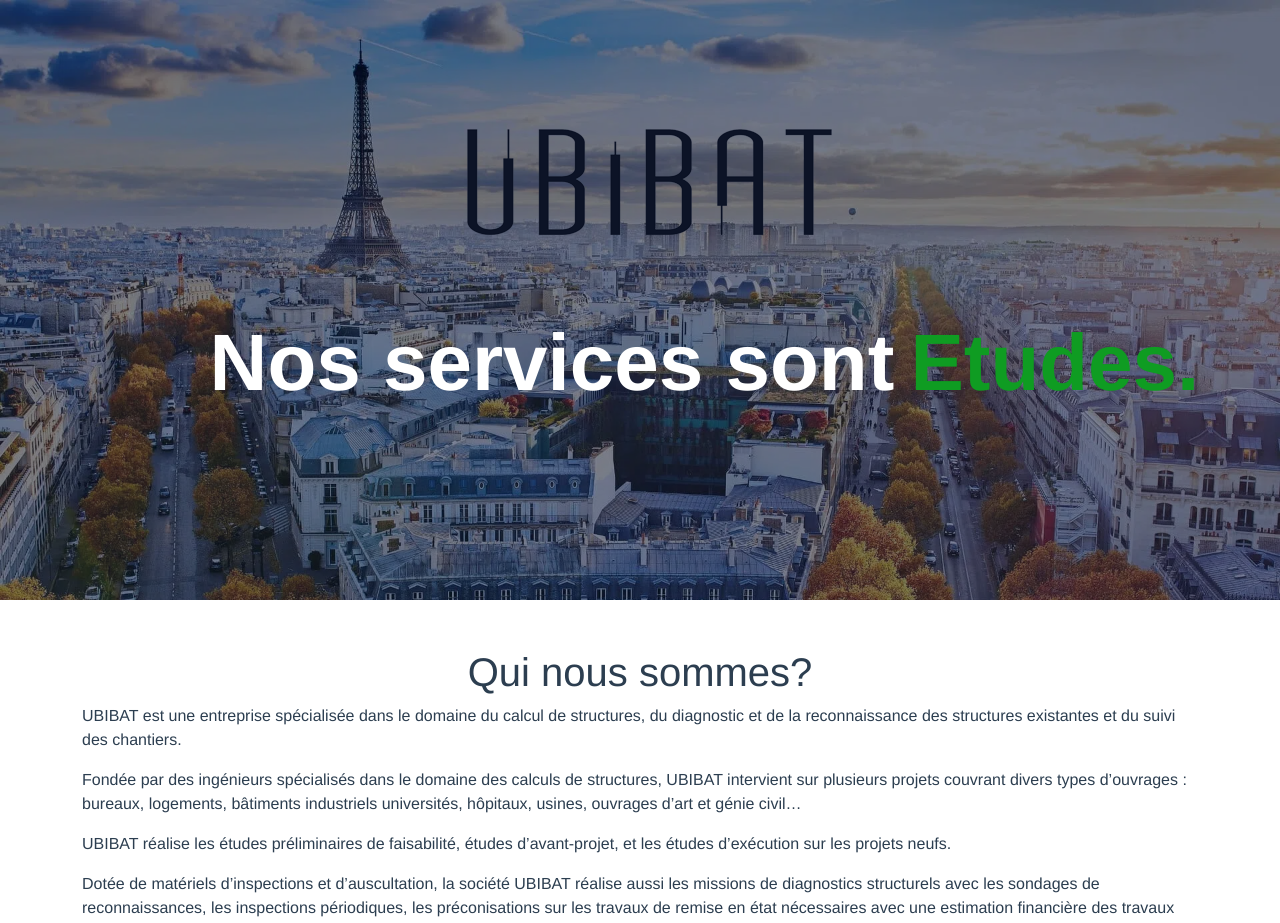
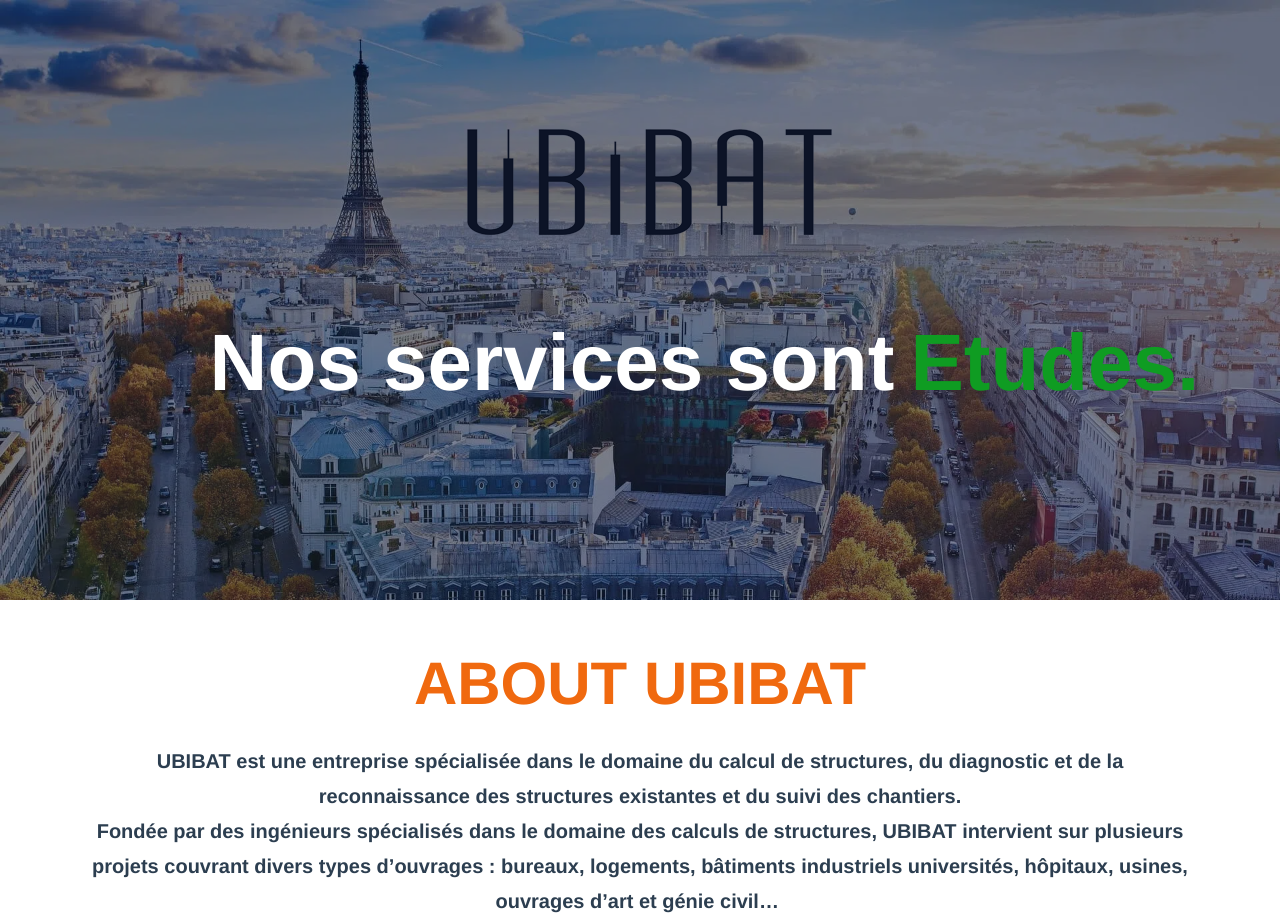
Before and after one commit to KchaouYassine/ubibat, a Vue app: page / in a window 1280 px wide. Shown: the top 923 px of the page. Built offline with nearby package versions, Linux system fonts and the light colour scheme.

Commit message:
update whoarewe section design

```diff
--- a/src/sections/ServicesSection.vue
+++ b/src/sections/ServicesSection.vue
@@ -1,5 +1,7 @@
 <template>
     <div class="serviceSection 100-vh">
+      <h1 class="sectionTitle text-orange fw-bold text-uppercase">Nos services</h1>
+
       <nav class="container nav nav-pills justify-content-center flex-column flex-sm-row">
       <a class="mx-5 cursor-pointer flex-sm-fill text-sm-center nav-link pill-outline-red active" aria-current="page" @click="(event) => onChangeService(event,'diagnostic')">Diagnostic</a>
       <a class="mx-5 cursor-pointer flex-sm-fill text-sm-center nav-link pill-outline-green" @click="(event) =>  onChangeService(event, 'etudes')">Etudes</a>
--- a/src/sections/WhoWeAreSection.vue
+++ b/src/sections/WhoWeAreSection.vue
@@ -1,23 +1,61 @@
 <template>
-  <div class="container text-center my-5 ">
-    <h1>Qui nous sommes?</h1>
-      <div class="text-start">
-        <p>UBIBAT est une entreprise spécialisée dans le domaine du calcul de structures, du
-      diagnostic et de la reconnaissance des structures existantes et du suivi des chantiers. </p>
-      <p>Fondée par des ingénieurs spécialisés dans le domaine des calculs de structures, UBIBAT
+  <div class="whoareWeSection container text-center my-5 ">
+    <h1 class="sectionTitle text-orange fw-bold text-uppercase">About UBIBAT</h1>
+    <div class="content text-center fs-5 fw-bold py-3">
+      <p>UBIBAT est une entreprise spécialisée dans le domaine du calcul de structures, du
+      diagnostic et de la reconnaissance des structures existantes et du suivi des chantiers.<br>
+      Fondée par des ingénieurs spécialisés dans le domaine des calculs de structures, UBIBAT
       intervient sur plusieurs projets couvrant divers types d’ouvrages : bureaux, logements,
-      bâtiments industriels universités, hôpitaux, usines, ouvrages d’art et génie civil… </p>
-      <p> UBIBAT réalise les études préliminaires de faisabilité, études d’avant-projet, et les études
-      d’exécution sur les projets neufs. </p>
-      <p> Dotée de matériels d’inspections et d’auscultation, la société UBIBAT réalise aussi les
+      bâtiments industriels universités, hôpitaux, usines, ouvrages d’art et génie civil…  <br>
+      UBIBAT réalise les études préliminaires de faisabilité, études d’avant-projet, et les études
+      d’exécution sur les projets neufs. <br>
+      Dotée de matériels d’inspections et d’auscultation, la société UBIBAT réalise aussi les
       missions de diagnostics structurels avec les sondages de reconnaissances, les
       inspections périodiques, les préconisations sur les travaux de remise en état nécessaires
-      avec une estimation financière des travaux
+      avec une estimation financière des travaux . <br>
       Muni d’une expérience de plus que 4 ans sur le terrain, UBIBAT accompagne ses clients en
       phase d’exécution et assure les missions liées à la conduite des travaux.
       </p>
-      </div>
+    </div>
 
 
   </div>
 </template>
+
+<style lang="scss">
+.whoareWeSection{
+  .content{
+    line-height: 35px;
+  }
+}
+
+.sectionTitle {
+    font-size: 60px;
+    position: relative;
+    display: inline-block;
+}
+
+// TODO
+.sectionTitle::before {
+    position: absolute;
+    content: "";
+    width: 45px;
+    height: 2px;
+    top: 50%;
+    left: -55px;
+    margin-top: -1px;
+    background: var(--primary);
+}
+
+.sectionTitle::after {
+    position: absolute;
+    content: "";
+    width: 45px;
+    height: 2px;
+    top: 50%;
+    right: -55px;
+    margin-top: -1px;
+    background: var(--primary);
+}
+
+</style>
```
